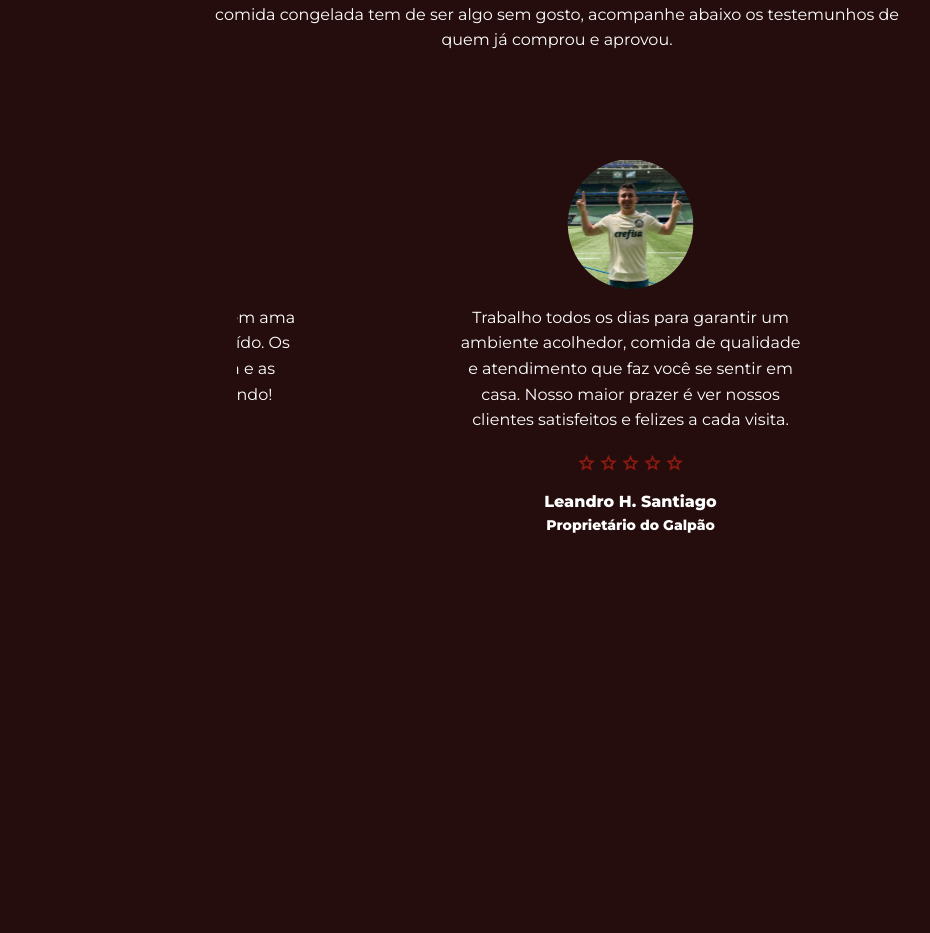
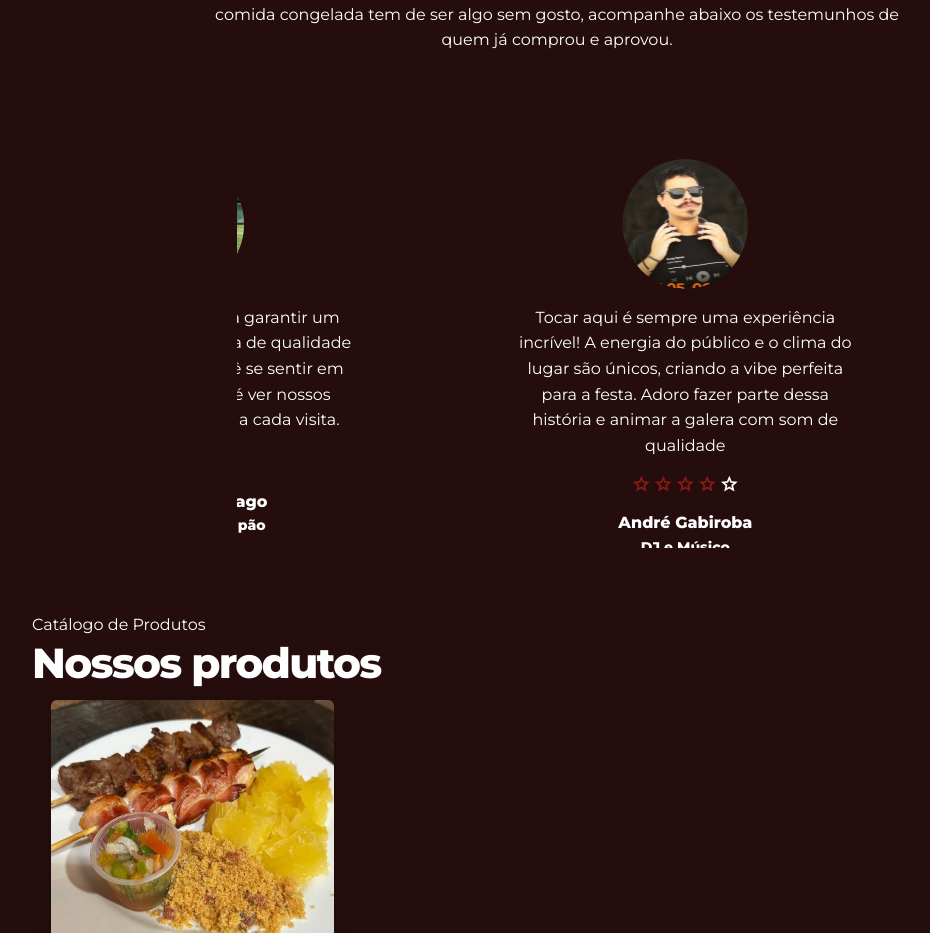
Before and after one commit to PedroABernis/Projeto-Web, a React (Vite) app: page / in a window 1280 px wide. Shown: the part 1963-2896 px from the top of the page, without its empty margins (83-1013 px from the left). Before the commit the page ends 2575 px from the top, so only its background shows below. Built offline with nearby package versions, Linux system fonts and the light colour scheme.

Commit message:
Section de catalogo Produtos

```diff
--- /dev/null
+++ b/src/components/ProductCard.tsx
@@ -0,0 +1,33 @@
+import React from 'react';
+
+type ProductCardProps = {
+    image: string;
+    imgAlt?: string;
+    title: string;
+    price: string;
+    description?: string;
+    buttonText?: string;
+    onAddToCart?: () => void;
+
+};
+const ProductCard: React.FC<ProductCardProps> = ({
+    image,
+    imgAlt,
+    title,
+    price,
+    description,
+
+}) => (
+    <div>
+        <img
+            src={image}
+            alt={imgAlt || title}
+        />
+        <h2>{title}</h2>
+        <p>{price}</p>
+        {description && <p>{description}</p>}
+
+    </div>
+);
+
+export default ProductCard;
--- a/src/pages/Home.tsx
+++ b/src/pages/Home.tsx
@@ -17,6 +17,7 @@ import ProfileImageOne from "../assets/icons/Profile Icon.svg";
 import ProfileTwo from "../assets/icons/Profile Two.svg";
 import ProfileThree from "../assets/icons/Profile Three.svg";
 import CarouselCard from "../components/CarouselCard";
+import ProductCard from "../components/ProductCard";
 
 
 export default function Home() {
@@ -277,6 +278,78 @@ export default function Home() {
           </div>
         </section>
       </section>
+
+    <section id="pricing" className="container">
+    <header>
+        <p className="desktop-only">Catálogo de Produtos</p>
+        <h2>Nossos produtos</h2>
+    </header>
+    <div className="product-catalog">
+      <ProductCard
+      image={Porçao}
+      imgAlt="Porção de Espetos"
+      title="Porção de Espetos"
+      description="Espetos variados, direto da brasa, acompanhados de farofa e vinagrete."
+      price="R$ 39,90"
+      />
+      <ProductCard
+      image={Drink}
+      imgAlt="Caipirinha"
+      title="Caipirinha"
+      description="Caipirinha tradicional, feita na hora, perfeita para refrescar seu rolê."
+      price="R$ 14,90"
+      />
+      <ProductCard
+      image={AoVivo}
+      imgAlt="Chopp Gelado"
+      title="Chopp Gelado"
+      description="Chopp servido na temperatura ideal, cremoso e refrescante."
+      price="R$ 9,90"
+      />
+      <ProductCard
+      image={Caipirinha}
+      imgAlt="Caipirinha em Dobro"
+      title="Caipirinha em Dobro"
+      description="Sexta-feira especial: peça uma caipirinha e ganhe outra. Promoção válida toda sexta!"
+      price="R$ 19,90"
+      />
+      <ProductCard
+      image={Porçao}
+      imgAlt="Porção de Batata Frita"
+      title="Porção de Batata Frita"
+      description="Batata frita crocante, perfeita para acompanhar seus espetos e bebidas."
+      price="R$ 24,90"
+      />
+      <ProductCard
+      image={Drink}
+      imgAlt="Drink Especial"
+      title="Drink Especial"
+      description="Drinks exclusivos preparados pelo nosso bartender para surpreender seu paladar."
+      price="R$ 21,90"
+      />
+      <ProductCard
+      image={AoVivo}
+      imgAlt="Combo Galera"
+      title="Combo Galera"
+      description="Porção de espetos, batata frita e 4 chopps gelados para compartilhar com os amigos."
+      price="R$ 89,90"
+      />
+      <ProductCard
+      image={AoVivo}
+      imgAlt="Combo Galera"
+      title="Combo Galera"
+      description="Porção de espetos, batata frita e 4 chopps gelados para compartilhar com os amigos."
+      price="R$ 89,90"
+      />
+      <ProductCard
+      image={AoVivo}
+      imgAlt="Combo Galera"
+      title="Combo Galera"
+      description="Porção de espetos, batata frita e 4 chopps gelados para compartilhar com os amigos."
+      price="R$ 89,90"
+      />
+    </div>
+    </section>
     </>
   );
 }
--- /dev/null
+++ b/src/styles/productcard.css
@@ -0,0 +1,38 @@
+/* Estilização da seção de catálogo */
+#pricing.container {
+  padding: 40px 20px;
+  max-width: 1200px;
+  margin: 0 auto;
+}
+
+#pricing header {
+  text-align: center;
+  margin-bottom: 32px;
+}
+
+#pricing header p.desktop-only {
+  font-size: 1rem;
+  color: #ffffff;
+  margin: 0;
+}
+
+#pricing header h2 {
+  font-size: 2rem;
+  font-weight: 700;
+  margin: 8px 0;
+  color: #770707;
+}
+
+/* Grade de produtos */
+.product-catalog {
+  display: grid;
+  grid-template-columns: repeat(auto-fit, minmax(260px, 1fr));
+  gap: 24px;
+}
+
+/* Responsividade extra */
+@media (max-width: 768px) {
+  #pricing header h2 {
+    font-size: 1.6rem;
+  }
+}
--- a/src/styles/testimonials.css
+++ b/src/styles/testimonials.css
@@ -1,14 +1,12 @@
 #testimonials {
   height: 100vh;
-  background: #250d0d;
+  background: var(--bg-color);
   display: flex;
   flex-direction: column;
   padding-block: 4rem;
   gap: 2rem;
-  align-items: center;
-}
 
-#testimonials header {
+ header {
   display: flex;
   text-align: center;
   flex-direction: column;
@@ -17,82 +15,75 @@
   align-items: center;
 }
 
-#testimonials header :first-child {
+  header :first-child {
   color: var(--primary-color);
   font-weight: var(--fw-bold);
 }
 
-#testimonials p {
+p {
   color: var(--second-text-color);
 }
 
-#testimonials .carousel {
+.carousel {
   display: flex;
   width: 80%;
-  overflow-y: hidden;
 }
 
-#testimonials .carousel:hover .carousel-content {
+.carousel:hover {
+  .carousel-content {
     animation-play-state: paused;
     cursor: pointer;
   }
+}
 
-#testimonials .carousel-content {
+.carousel-content {
   display: flex;
   gap: 1.5rem;
   padding-right: 1.5rem;
   animation: swipe 30000ms linear infinite;
-  box-sizing: border-box;
 }
 
-#testimonials .carousel-card {
+.carousel-card {
   display: flex;
   flex-direction: column;
   align-items: center;
-  min-width: 10 rem;
-  background: #250d0d;
+  min-width: 12.5rem;
+  background: var(--bg-color);
   border-radius: 0.375rem;
   padding: 1.625rem;
   text-align: center;
   gap: 1rem;
-  transition: transform 0.3s ease, box-shadow 0.3s ease;
-  z-index: 1;
-}
 
-#testimonials .carousel-card:hover {
-  transform: scale(1.05);
-  box-shadow: 0 0 30px rgba(187, 4, 4, 0.3);
-  z-index: 10;
-}
-
-#testimonials .carousel-card > img {
+> img {
   width: 130px;
   height: 130px;
   border-radius: 50%;
 }
 
-#testimonials .carousel-card .rating {
+.rating {
   display: flex;
   margin-top: auto;
 }
 
-#testimonials .carousel-card .names {
+	.names {
 	  font-size: var(--fs-sm);
 	  font-weight: var(--fw-bold);
 	}
 
-#testimonials .carousel-card .names :first-child {
+	.names :first-child {
 	  color: var(--text-color);
 	  font-size: var(--fs-base);
+	}
+
+}
 }
 
 @keyframes swipe {
   0% {
     transform: translateX(0);
   }
-
   100% {
-    transform: translateX(-50%);
+    transform: translateX(-100%);
   }
 }
 
@@ -100,23 +91,23 @@
   #testimonials {
     gap: 5rem;
     align-items: center;
-  }
 
-  #testimonials header p {
+    header p {
       width: 60%;
     }
 
-  #testimonials .carousel {
+    .carousel {
       overflow-x: hidden;
       width: 50%;
     }
 
-  #testimonials .testimony {
+    .testimony {
       width: 80%;
     }
 
-  #testimonials .carousel-card {
+    .carousel-card {
       min-width: 30rem;
       min-height: 26.875rem;
     }
   }
+}
```
Lines whose indentation alone changed are shown as unchanged.
